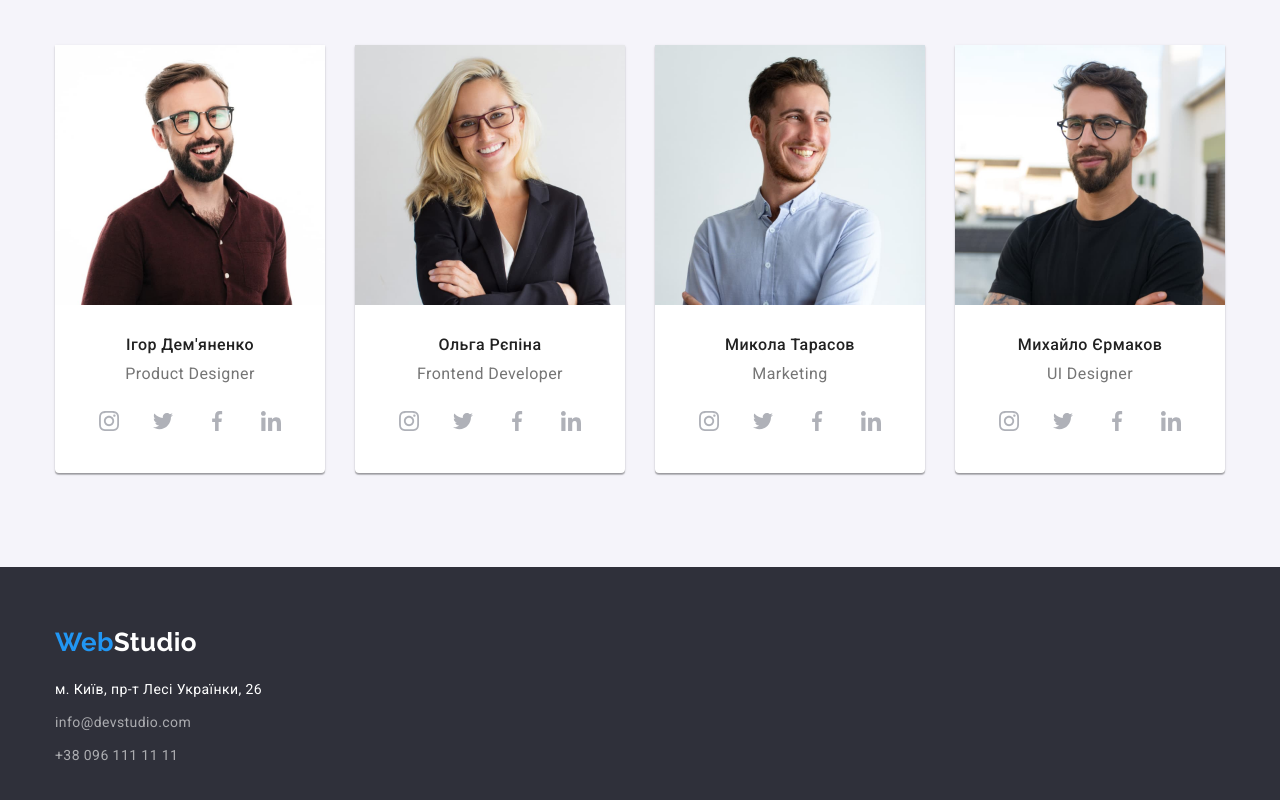
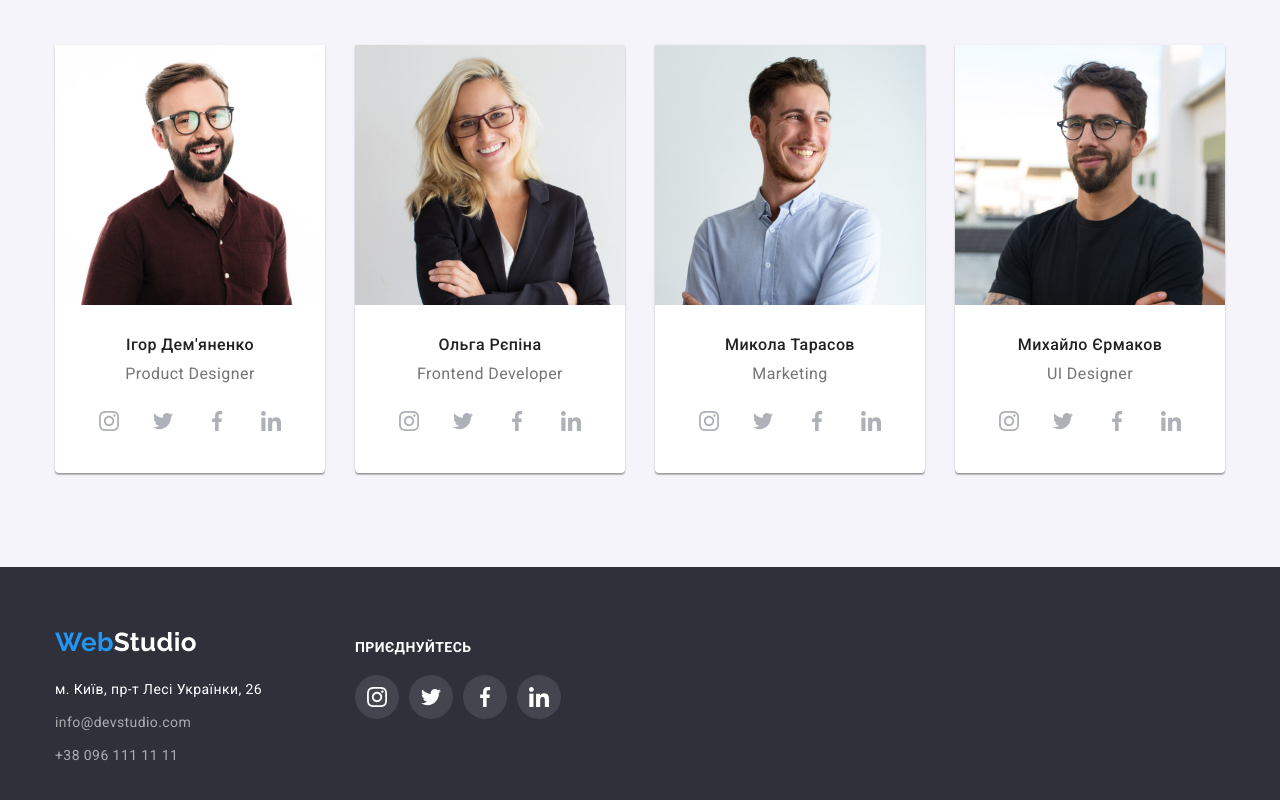
Before and after one commit to VadymNeiman/goit-markup-hw-04, a plain HTML site: page index.html in a window 1280 px wide. Shown: the part 1710-2510 px from the top of the page. Drawn offline with nearby package versions, Linux system fonts and the light colour scheme.

Commit message:
Update project
Додав social-посилання у footer. Оновив header та footer у Портфоліо.

```diff
--- a/css/styles.css
+++ b/css/styles.css
@@ -332,6 +332,18 @@
    background-color: var(--page-background-color, black);
 }
 
+.footer-container {
+   display: flex;
+}
+.footer-contacts {
+   width: 230px;
+   margin-right: 70px;
+}
+.footer-social {
+   padding-top: 12px;
+
+}
+
 .logo-footer {
    display: block;
    font-family: 'Raleway';
@@ -357,6 +369,24 @@
 
 .footer-address-item:not(:last-child) {
    margin-bottom: 9px;
+}
+
+.footer-social-title {
+   font-weight: 700;
+   line-height: 1.15;
+   letter-spacing: 0.03em;
+   text-transform: uppercase;
+   color: var(--light-text-color,white);
+   margin-bottom: 20px;
+}
+
+.footer .social-link  {
+   fill: white;
+   background-color: rgba(255, 255, 255, 0.1);
+}
+.footer .social-link:hover,
+.footer .social-link:focus {
+   background-color: var(--accent-color,blue);
 }
 
 /* ===== /FOOTER ===== */
--- a/index.html
+++ b/index.html
@@ -277,7 +277,8 @@
     </main>
             <!-- Підвал -->
     <footer class="footer">
-        <div class="container">
+        <div class="container footer-container">
+            <div class="footer-contacts">
                 <a href="" lang="en" class="logo-footer no-link-underline"><span class="logo-accent"> Web</span>Studio</a>
                 <address>
                     <ul class="no-list-marker">
@@ -291,6 +292,42 @@
                     </ul>
                 </address>
             </div>
+            <div class="footer-social">
+                <p class="footer-social-title">приєднуйтесь</p>
+                <ul class="no-list-marker social-link-items">
+                    <li>
+                        <a href="" class="social-link">
+                            <svg width="20" height="20">
+                                <use href="./images/icons.svg#instagram"></use>
+                            </svg>
+                        </a>
+                    </li>
+                    <li>
+                        <a href="" class="social-link">
+                            <svg width="20" height="20">
+                                <use href="./images/icons.svg#twitter"></use>
+                            </svg>
+                        </a>
+                    </li>
+                    <li>
+                        <a href="" class="social-link">
+                            <svg width="20" height="20">
+                                <use href="./images/icons.svg#facebook"></use>
+                            </svg>
+                        </a>
+                    </li>
+                    <li>
+                        <a href="" class="social-link">
+                            <svg width="20" height="20">
+                                <use href="./images/icons.svg#linkedin"></use>
+                            </svg>
+                        </a>
+                    </li>
+
+                </ul>
+            </div>
+
+        </div>
     </footer>
 </body>
 </html>
```
Also changed, not shown: portfolio.html (+54 -3 lines). Lines whose indentation alone changed are shown as unchanged.
